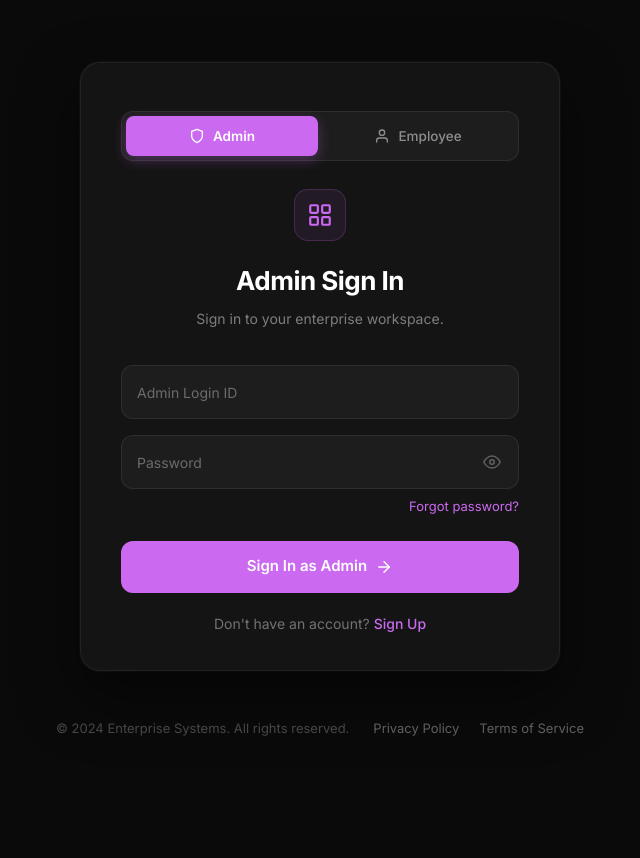
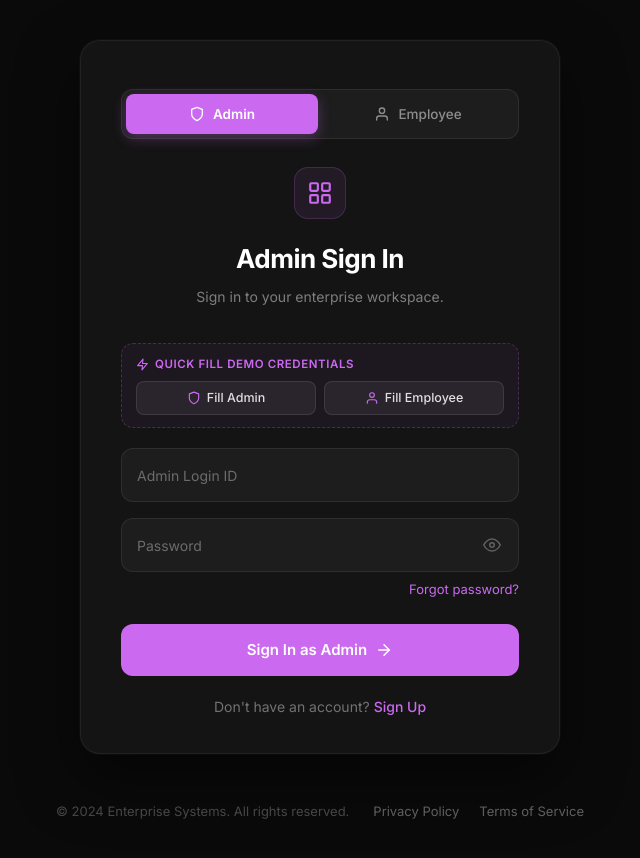
Before and after one commit to anshika231106/Human_Resource_Management_System, a React (Vite) app in the folder frontend/: page /signin in a window 1280 px wide. Shown: the top 858 px of the page, without its empty margins (320-960 px from the left). Before the commit the page ends 800 px from the top, so only its background shows below. Built offline with nearby package versions, Linux system fonts and the light colour scheme; no server answers.

Commit message:
feat: implement sign-in page with role-based authentication and demo credential autofill

```diff
--- a/frontend/src/modules/auth/pages/SignInPage.tsx
+++ b/frontend/src/modules/auth/pages/SignInPage.tsx
@@ -59,6 +59,22 @@ export const SignInPage = ({ onNavigateToSignUp, onSignInSuccess }: SignInPagePr
     }
   };
 
+  const handleFillAdmin = () => {
+    setRole("admin");
+    setLoginId("OIPRKA20220001");
+    setPassword("Admin@123");
+    setErrors({});
+    setFormError(null);
+  };
+
+  const handleFillEmployee = () => {
+    setRole("employee");
+    setLoginId("OIAASH20230001");
+    setPassword("Welcome@123");
+    setErrors({});
+    setFormError(null);
+  };
+
   return (
     <div className="signup-page">
       <div className="signup-card">
@@ -95,6 +111,41 @@ export const SignInPage = ({ onNavigateToSignUp, onSignInSuccess }: SignInPagePr
               : "Sign in to access your employee portal."
           }
         />
+
+        {/* Quick Fill Demo Credentials */}
+        <div className="quick-fill-container">
+          <div className="quick-fill-header">
+            <svg viewBox="0 0 24 24" fill="none" stroke="currentColor" strokeWidth="2" strokeLinecap="round" strokeLinejoin="round">
+              <polygon points="13 2 3 14 12 14 11 22 21 10 12 10 13 2" />
+            </svg>
+            Quick Fill Demo Credentials
+          </div>
+          <div className="quick-fill-buttons">
+            <button
+              type="button"
+              className="quick-fill-btn"
+              onClick={handleFillAdmin}
+              title="Fill Admin ID: OIPRKA20220001"
+            >
+              <svg viewBox="0 0 24 24" fill="none" stroke="currentColor" strokeWidth="2" strokeLinecap="round" strokeLinejoin="round">
+                <path d="M12 22s8-4 8-10V5l-8-3-8 3v7c0 6 8 10 8 10z" />
+              </svg>
+              Fill Admin
+            </button>
+            <button
+              type="button"
+              className="quick-fill-btn"
+              onClick={handleFillEmployee}
+              title="Fill Employee ID: OIAASH20230001"
+            >
+              <svg viewBox="0 0 24 24" fill="none" stroke="currentColor" strokeWidth="2" strokeLinecap="round" strokeLinejoin="round">
+                <path d="M20 21v-2a4 4 0 0 0-4-4H8a4 4 0 0 0-4 4v2" />
+                <circle cx="12" cy="7" r="4" />
+              </svg>
+              Fill Employee
+            </button>
+          </div>
+        </div>
 
         <form className="signup-form" onSubmit={handleSubmit} noValidate>
           {/* Login ID */}
--- a/frontend/src/modules/auth/styles/Auth.css
+++ b/frontend/src/modules/auth/styles/Auth.css
@@ -81,6 +81,70 @@
 .employee-no-signup {
   font-size: 13px;
   color: rgba(255, 255, 255, 0.35);
+}
+
+/* ===== Quick Fill Demo Buttons ===== */
+.quick-fill-container {
+  display: flex;
+  flex-direction: column;
+  gap: 8px;
+  margin-bottom: 20px;
+  background: rgba(203, 106, 240, 0.05);
+  border: 1px dashed rgba(203, 106, 240, 0.25);
+  border-radius: 12px;
+  padding: 12px 14px;
+}
+
+.quick-fill-header {
+  display: flex;
+  align-items: center;
+  gap: 6px;
+  font-size: 11.5px;
+  font-weight: 600;
+  color: #cb6af0;
+  text-transform: uppercase;
+  letter-spacing: 0.05em;
+}
+
+.quick-fill-header svg {
+  width: 13px;
+  height: 13px;
+  color: #cb6af0;
+}
+
+.quick-fill-buttons {
+  display: flex;
+  gap: 8px;
+}
+
+.quick-fill-btn {
+  flex: 1;
+  display: flex;
+  align-items: center;
+  justify-content: center;
+  gap: 6px;
+  height: 34px;
+  background: rgba(255, 255, 255, 0.06);
+  border: 1px solid rgba(255, 255, 255, 0.1);
+  border-radius: 8px;
+  color: rgba(255, 255, 255, 0.85);
+  font-size: 12.5px;
+  font-weight: 500;
+  font-family: inherit;
+  cursor: pointer;
+  transition: all 0.2s ease;
+}
+
+.quick-fill-btn:hover {
+  background: rgba(203, 106, 240, 0.15);
+  border-color: rgba(203, 106, 240, 0.4);
+  color: #ffffff;
+}
+
+.quick-fill-btn svg {
+  width: 14px;
+  height: 14px;
+  color: #cb6af0;
 }
 
 /* ===== Header ===== */
```
Also changed, not shown: 1 other file (tests, documents, lock files or other folders).
